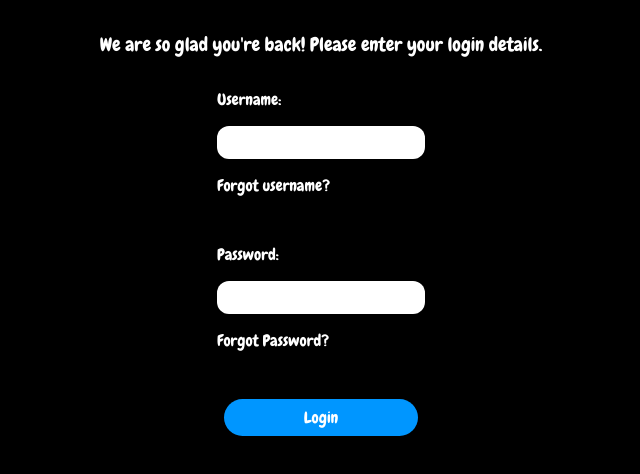
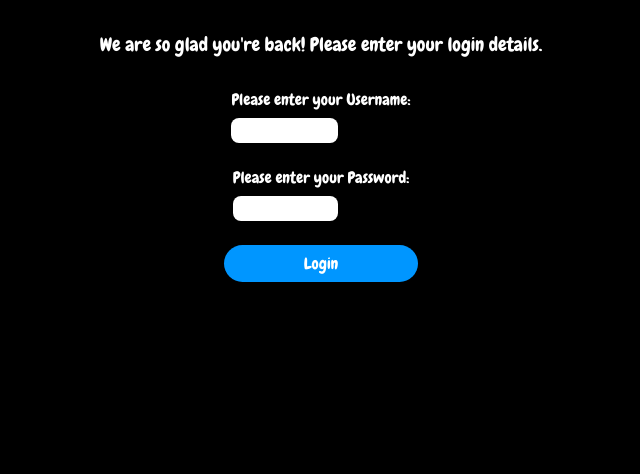
Before and after one commit to imarcus14/ivan-marcus-capstone, a React (Vite) app: page /login in a window 1280 px wide. Shown: the top 474 px of the page, without its empty margins (319-959 px from the left). Built offline with nearby package versions, Linux system fonts and the light colour scheme; a web font is replaced by a local one.

Commit message:
Fix profile adjustments when logging in or signup and have profile cards dynamically change

```diff
--- a/src/components/AccountContent/AccountContent.jsx
+++ b/src/components/AccountContent/AccountContent.jsx
@@ -3,49 +3,58 @@ import "./AccountContent.scss";
 import { useEffect, useState } from "react";
 
 import axios from 'axios';
-import { useLocation } from "react-router-dom";
 
-const AccountContent = () => {
+const AccountContent = ({username}) => {
 
     const URL = import.meta.env.VITE_API_URL;
 
-    const [profile, setProfile] = useState({
-        username: "",
-        name: "",
-        dogName: "",
-        dogAge: "",
-        dogBreed: "",
-        dogPersonality: "",
-        city: "",
-        photo: "",
-    })
+    const [profile, setProfile] = useState(null);
 
-    console.log(profile.dogName)
+    const [isLoading, setIsLoading] = useState(true);
+    console.log("Received username in AccountContent:", username);
+    if (profile) {
+        console.log("Profile name:", profile.name);
+    }
 
     useEffect(() => {
         const fetchProfile = async () => {
+
+            if(!username) {
+                console.error("Username isn't provided");
+                setIsLoading(false);
+                return;
+            }
+
             try{
-                const profileResponse = await axios.get(`${URL}/dogs/latest`);
+                console.log(`Fetching profile for username: ${username}`);
+                const profileResponse = await axios.get(`${URL}/dogs/${username}`);
+                console.log("API response:", profileResponse.data);
                 setProfile(profileResponse.data);
 
 
             }catch(error){
                 console.error(error);
+            }finally {
+                setIsLoading(false);
             }
+
         };
 
         fetchProfile();
-    }, [])
+    }, [username]);
+
+    if (isLoading) return <p>Loading...</p>;
+    if (!profile) return <p>Failed to load profile. Please try again later.</p>;
 
     return (
        <div className="account-content">
-            <img  className="account-content__photo" src={profile.photo} alt=""/>
+            <img  className="account-content__photo" src={profile.photo || "default-photo-url"} alt=""/>
             <div className="account-content__info">
                 <p className="account-content__specifics">Username: {profile.username}</p>
                 <p className="account-content__specifics">Dog's Name: {profile.dogName}</p>
-                <p className="account-content__specifics">Breed: {profile.breed}</p>
-                <p className="account-content__specifics">Dog Age: {profile.age}</p>
-                <p className="account-content__specifics">Personality: {profile.personality}</p>
+                <p className="account-content__specifics">Breed: {profile.dogBreed}</p>
+                <p className="account-content__specifics">Dog Age: {profile.dogAge}</p>
+                <p className="account-content__specifics">Personality: {profile.dogPersonality}</p>
                 <p className="account-content__specifics">City: {profile.city}</p>
             </div>
        </div>
--- a/src/components/InputField/InputField.jsx
+++ b/src/components/InputField/InputField.jsx
@@ -1,11 +1,11 @@
 import "./InputField.scss";
 
-const InputField = ({text, name, style, value, onChange}) => {
+const InputField = ({text, name, style, value, onChange, type}) => {
     return (
         <>
             <label className="input-field">
                 {text}
-                <input name={name} className={`input-field__input--${style}`} value={value} onChange={onChange}/>
+                <input name={name} className={`input-field__input--${style}`} type={type} value={value} onChange={onChange}/>
             </label>
         </>
      );
--- a/src/components/ProfileCards/ProfileCards.jsx
+++ b/src/components/ProfileCards/ProfileCards.jsx
@@ -7,12 +7,12 @@ import { Link } from "react-router-dom";
 import axios from 'axios';
 import { motion } from "motion/react"
 
-const ProfileCards = () => {
+const ProfileCards = ({city}) => {
 
     const URL = import.meta.env.VITE_API_URL;
     const [userInfo, setUserInfo] = useState([]);
     const [selectedCard, setSelectedCard] = useState(null);
-    const userLocation = "Toronto";
+    // const userLocation = {city};
 
 
     const fetchUserInfo = async () => {
@@ -29,7 +29,7 @@ const ProfileCards = () => {
         fetchUserInfo();
     },[]);
 
-    const filteredUserLocation = userInfo.filter((user) => user.city === userLocation);
+    const filteredUserLocation = userInfo.filter((user) => user.city === city);
 
     return (
         <div className="profile-card__container">
--- a/src/pages/LoginPage/LoginPage.jsx
+++ b/src/pages/LoginPage/LoginPage.jsx
@@ -1,32 +1,45 @@
 import "./LoginPage.scss";
 
 import Button from "../../components/Button/Button";
+import InputField from "../../components/InputField/InputField";
 import { Link } from "react-router-dom";
+import axios from'axios';
+import { useNavigate } from "react-router-dom";
+import { useState } from "react";
 
 const LoginPage = () => {
+
+    const URL = import.meta.env.VITE_API_URL;
+
+    const [username, setUsername] = useState("");
+    const navigate = useNavigate();
+
+    const handleSubmit = async (e) => {
+        e.preventDefault();
+        try{
+            const loginResponse = await axios.get(`${URL}/dogs/${username}`)
+            const userCity = loginResponse.data.city;
+            console.log("Logging in with username:", username);
+            console.log("Navigating with city:", userCity);
+            navigate("/main", { state: { username, city: userCity } });
+        }
+        catch(error){
+            console.error(error)
+        }
+        // console.log("Logging in with username:", username);
+        // console.log("Navigating with city:", userCity);
+        // navigate("/main", { state: { username, city: userCity } });
+    };
+
     return (
-        <div className="login">
+        <form className="login" onSubmit={handleSubmit}>
             <h3 className="login__title">We are so glad you're back! Please enter your login details.</h3>
-            <div className="login__information">
-                <div className="login__field">
-                    <label className="login__label">
-                        Username:
-                        <input name="username" className="login__input"/>
-                    </label>
-                    <p>Forgot username?</p>
-                </div>
-                <div className="login__field">
-                    <label className="login__label">
-                        Password:
-                        <input name="password" className="login__input"/>
-                    </label>
-                    <p>Forgot Password?</p>
-                </div>
-            </div>
-            <Link to="/main">
-                <Button text="Login" style="secondary"/>
-            </Link>
-        </div>
+            <InputField text="Please enter your Username:" name="username" style="secondary" value={username} onChange={(e) => setUsername(e.target.value)}/>
+            <InputField text="Please enter your Password:" name="password" style="secondary" type="password" />
+
+            <Button type="submit" text="Login" style="secondary"/>
+
+        </form>
 
      );
 }
--- a/src/pages/MainPage/MainPage.jsx
+++ b/src/pages/MainPage/MainPage.jsx
@@ -4,9 +4,15 @@ import AccountContent from "../../components/AccountContent/AccountContent";
 import Header from "../../components/Header/Header";
 import MenuTab from "../../components/MenuTab/MenuTab";
 import ProfileCards from "../../components/ProfileCards/ProfileCards";
+import { useLocation } from "react-router-dom";
 import { useState } from "react";
 
 const MainPage = () => {
+
+    const location = useLocation();
+    const {username, city} = location.state || {};
+    console.log("Username received in MainPage:", username);
+    console.log("City received in MainPage:", city);
 
     const [menuOpen, setMenuOpen] = useState(false);
 
@@ -14,15 +20,16 @@ const MainPage = () => {
         setMenuOpen((past) => !past);
 
       }
-
+    console.log("Username received in MainPage:", username);
 
     return (
         <>
         <Header toggleMenuTab={toggleMenuTab}/>
         {menuOpen && <MenuTab/>}
         {/* Need to add these props to component below: username, dogName, dogBreed, dogAge, dogPersonality, location */}
-        <AccountContent/>
-        <ProfileCards/>
+        <AccountContent username={username}/>
+
+        <ProfileCards city={city}/>
         </>
      );
 }
--- a/src/pages/SignupPage/SignupPage.jsx
+++ b/src/pages/SignupPage/SignupPage.jsx
@@ -56,12 +56,16 @@ const SignupPage = () => {
 
             const userResponse = await axios.post(`${URL}/users`, userData);
             const userId = userResponse.data.id;
+            console.log("User created successfully:", userResponse.data);
 
             await axios.post(`${URL}/dogs`, { ...dogData, user_id: userId });
 
             console.log("User Data:", userData);
             console.log("Dog Data:", dogData);
-            navigate("/main");
+            console.log("Navigating with username:", formData.username);
+            console.log("Navigating with city:", formData.city);
+            navigate("/main", { state: { username: formData.username, city: formData.city } });
+            console.log("Navigation triggered");
         }catch(error){
             console.error(error);
         }
@@ -75,13 +79,13 @@ const SignupPage = () => {
             <p className="sign-up__title">Get ready to change your puppies life! Just fill out the information below to get started!</p>
             <InputField text="Please enter a Username" name="username" style="secondary" value={formData.username} onChange={handleChange}/>
             <InputField text="Please enter a Email" name="email" style="secondary" value={formData.email} onChange={handleChange}/>
-            <InputField text="Please enter a Password" name="password" style="secondary" value={formData.password} onChange={handleChange}/>
-            <InputField text="Please re-enter your desired password" name="password-check" style="secondary"/>
+            <InputField text="Please enter a Password" name="password" style="secondary" type="password" value={formData.password} onChange={handleChange}/>
+            <InputField text="Please re-enter your desired password" name="password-check" type="password" style="secondary"/>
             <InputField text=" What is the owner's name?" name="name" style="secondary" value={formData.name} onChange={handleChange}/>
             <InputField text="What is your dog's name?" name="dogName" style="secondary" value={formData.dogName} onChange={handleChange}/>
             <InputField text="How old is your dog?" name="dogAge" style="secondary" value={formData.dogAge} onChange={handleChange}/>
             <InputField text="What breed is your dog?" name="dogBreed" style="secondary" value={formData.dogBreed} onChange={handleChange}/>
-           <label className="sign-up__dropdown-label">
+            <label className="sign-up__dropdown-label">
                 What kind of personality does your dog have?
                 <select className="sign-up__dropdown" name="dogPersonality" value={formData.dogPersonality} onChange={handleChange}>
                     <option value="" disabled>Select a personality</option>
```
